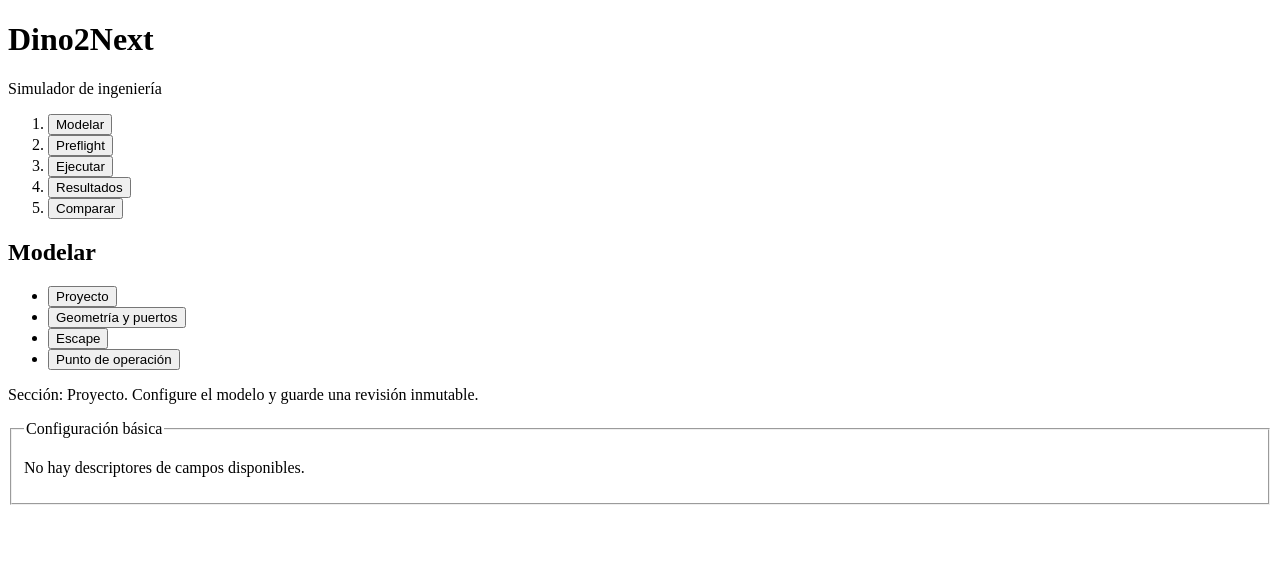
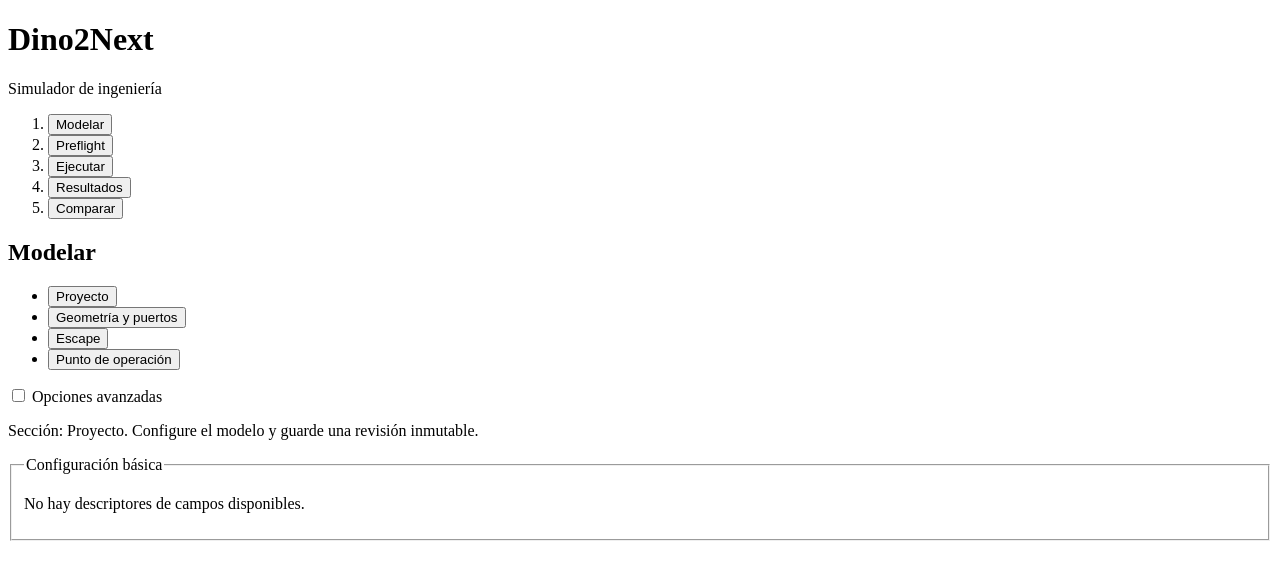
Before and after one commit to AlejandraValentina/Dino2Next, a React (Vite) app in the folder frontend/: page / in a window 1280 px wide. Shown: the top 580 px of the page. Built offline with nearby package versions, Linux system fonts and the light colour scheme.

Commit message:
Persist versioned UI preferences

```diff
--- a/frontend/src/shell/AppShell.tsx
+++ b/frontend/src/shell/AppShell.tsx
@@ -1,19 +1,22 @@
 import { useState } from 'react';
 import { APP_STAGES, type AppStage } from '../navigation/routes';
 import { EngineTree, type EngineSection } from '../navigation/EngineTree';
+import { loadUiPreferences, saveUiPreferences } from './preferences';
 
 export type ModelField = { pointer: string; label: string; unit: string; value: string; supported: boolean };
 
 export function AppShell({ fields = [] }: { fields?: ModelField[] }) {
   const [stage, setStage] = useState<AppStage>('Modelar');
   const [section, setSection] = useState<EngineSection>('Proyecto');
+  const [preferences, setPreferences] = useState(() => loadUiPreferences());
+  const updatePreferences = (advanced: boolean) => { const next = { ...preferences, advanced }; setPreferences(next); saveUiPreferences(next); };
   return <main aria-label="Dino2Next engineering application">
     <header><h1>Dino2Next</h1><p>Simulador de ingeniería</p></header>
     <nav aria-label="Flujo de trabajo"><ol>{APP_STAGES.map(item =>
       <li key={item}><button type="button" aria-current={stage === item ? 'step' : undefined} onClick={() => setStage(item)}>{item}</button></li>
     )}</ol></nav>
     <section aria-labelledby="stage-title"><h2 id="stage-title">{stage}</h2>
-      {stage === 'Modelar' ? <><EngineTree active={section} onSelect={setSection} /><ModelPanel fields={fields} section={section} /></> : <p>Esta etapa queda disponible al recibir la interfaz ApplicationAPI de S17.</p>}
+      {stage === 'Modelar' ? <><EngineTree active={section} onSelect={setSection} /><label><input type="checkbox" checked={preferences.advanced} onChange={e => updatePreferences(e.target.checked)} /> Opciones avanzadas</label><ModelPanel fields={fields} section={section} /></> : <p>Esta etapa queda disponible al recibir la interfaz ApplicationAPI de S17.</p>}
     </section>
   </main>;
 }
--- /dev/null
+++ b/frontend/src/shell/preferences.ts
@@ -0,0 +1,16 @@
+export type UiPreferences = { unitSystem: 'SI' | 'US'; advanced: boolean };
+const KEY = 'dino2next.ui-preferences.v1';
+const DEFAULTS: UiPreferences = { unitSystem: 'SI', advanced: false };
+
+export function loadUiPreferences(storage: Storage = globalThis.localStorage): UiPreferences {
+  try {
+    const parsed: unknown = JSON.parse(storage.getItem(KEY) ?? 'null');
+    if (!parsed || typeof parsed !== 'object') return { ...DEFAULTS };
+    const p = parsed as Record<string, unknown>;
+    return { unitSystem: p.unitSystem === 'US' ? 'US' : 'SI', advanced: p.advanced === true };
+  } catch { return { ...DEFAULTS }; }
+}
+
+export function saveUiPreferences(value: UiPreferences, storage: Storage = globalThis.localStorage): void {
+  storage.setItem(KEY, JSON.stringify({ unitSystem: value.unitSystem, advanced: value.advanced }));
+}
```
Also changed, not shown: 1 other file (tests, documents, lock files or other folders).
